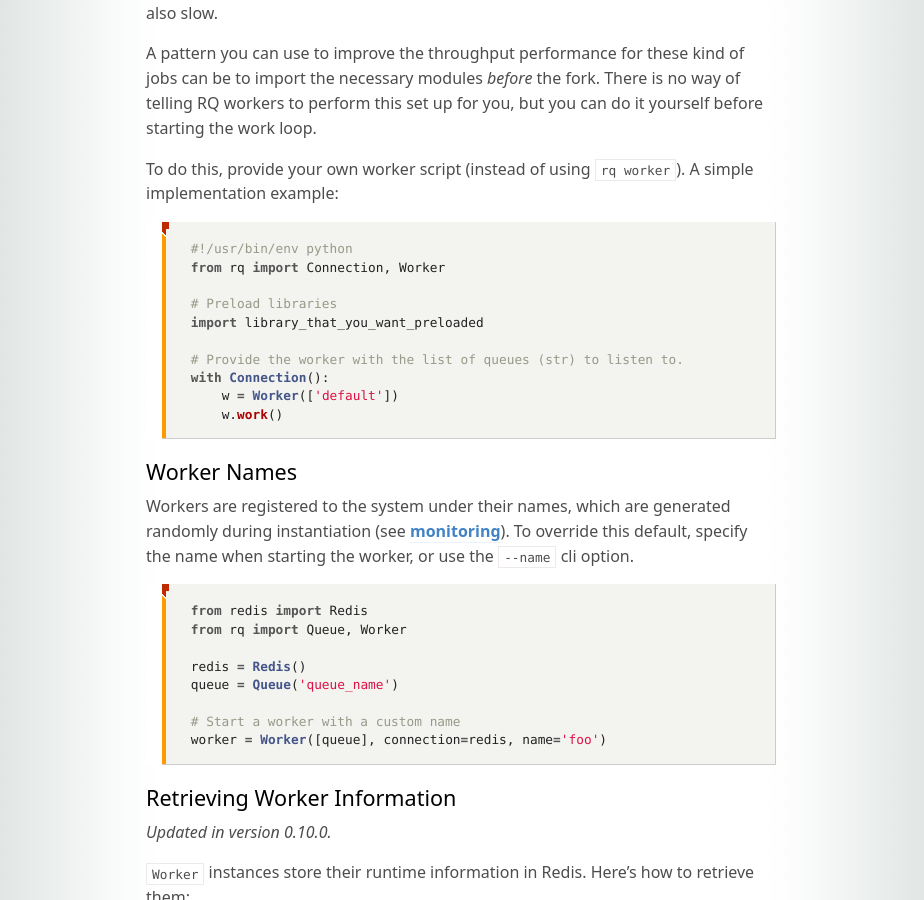
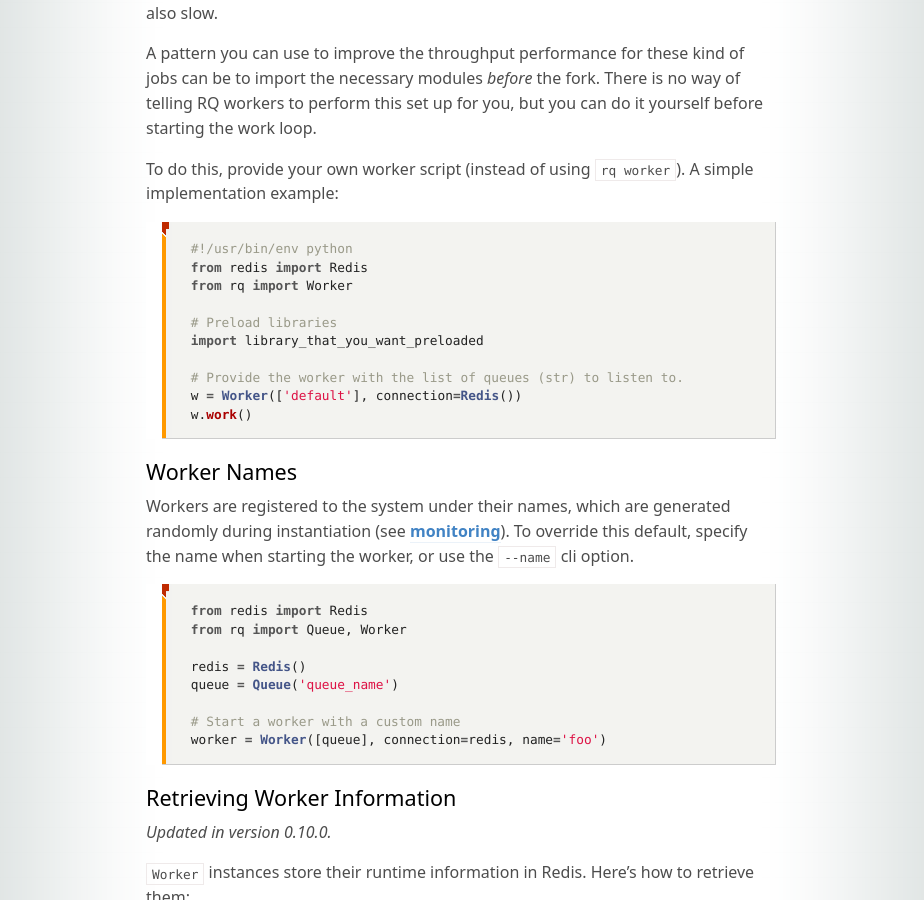
Before and after one commit to rq/rq, a Jekyll site: the page built from docs/docs/workers.md, in a window 1280 px wide and 900 px high, scrolled down 2772 px. Shown: the whole window, without its empty margins (179-1103 px from the left). Built offline with Jekyll 4.4.1, drawn with Linux system fonts in a browser that asks for light colours; some web fonts are replaced; comment, search, counter and statistics services are not loaded.

Commit message:
Improve docs

````diff
--- a/docs/docs/workers.md
+++ b/docs/docs/workers.md
@@ -116,15 +116,15 @@ A simple implementation example:
 
 ```python
 #!/usr/bin/env python
-from rq import Connection, Worker
+from redis import Redis
+from rq import Worker
 
 # Preload libraries
 import library_that_you_want_preloaded
 
 # Provide the worker with the list of queues (str) to listen to.
-with Connection():
-    w = Worker(['default'])
-    w.work()
+w = Worker(['default'], connection=Redis())
+w.work()
 ```
 
 
````
